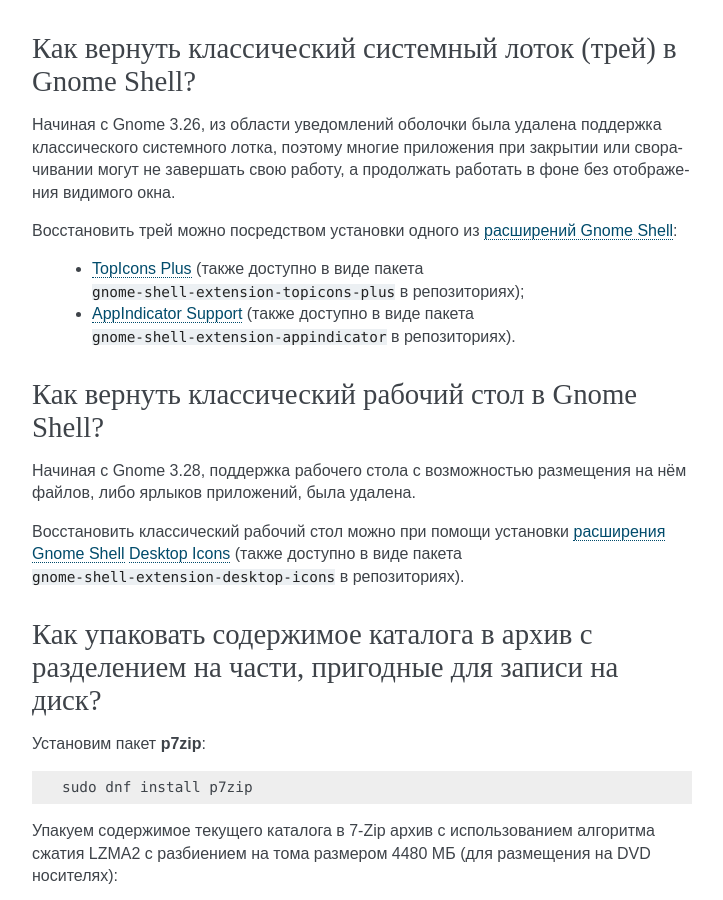
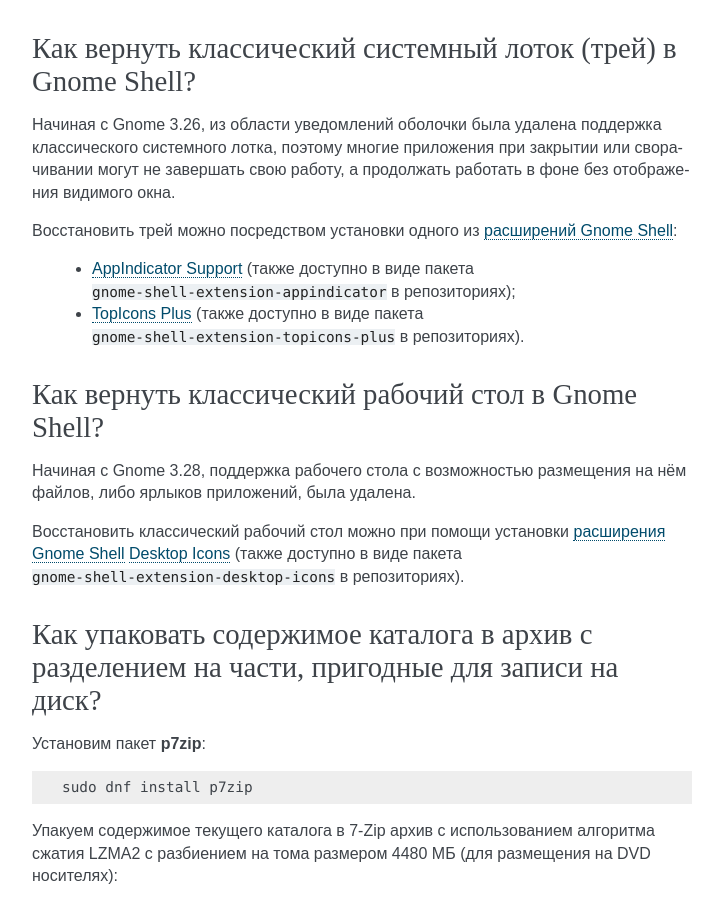
Before and after one commit to RussianFedora/FAQ, a Sphinx documentation site: the page built from source/using-applications.rst, in a window 1280 px wide and 900 px high, scrolled down 11922 px. Shown: the whole window, without its empty margins (388-1111 px from the left). Built offline with Sphinx 7.4.7, drawn with Linux system fonts in a browser that asks for light colours.

```diff
--- a/source/using-applications.rst
+++ b/source/using-applications.rst
@@ -648,8 +648,8 @@ Zip-архивы, созданные штатными средствами ОС
 
 Восстановить трей можно посредством установки одного из :ref:`расширений Gnome Shell <gnome-shell-extensions>`:
 
-  * `TopIcons Plus <https://extensions.gnome.org/extension/1031/topicons/>`__ (также доступно в виде пакета ``gnome-shell-extension-topicons-plus`` в репозиториях);
-  * `AppIndicator Support <https://extensions.gnome.org/extension/615/appindicator-support/>`__ (также доступно в виде пакета ``gnome-shell-extension-appindicator`` в репозиториях).
+  * `AppIndicator Support <https://extensions.gnome.org/extension/615/appindicator-support/>`__ (также доступно в виде пакета ``gnome-shell-extension-appindicator`` в репозиториях);
+  * `TopIcons Plus <https://extensions.gnome.org/extension/1031/topicons/>`__ (также доступно в виде пакета ``gnome-shell-extension-topicons-plus`` в репозиториях).
 
 .. index:: gnome, shell, desktop, icon
 .. _gnome-shell-desktop:
```
